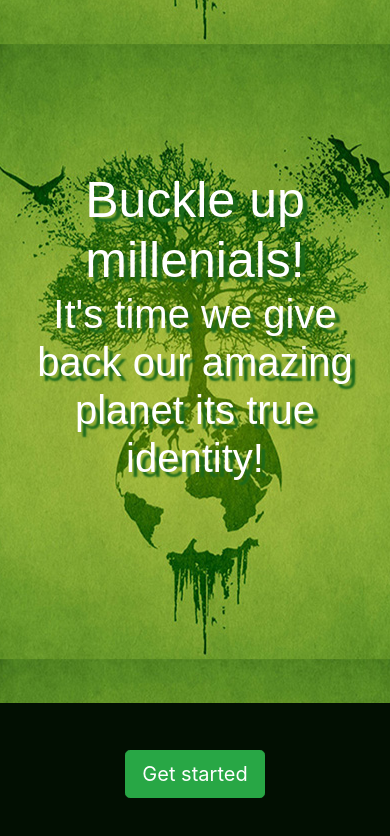
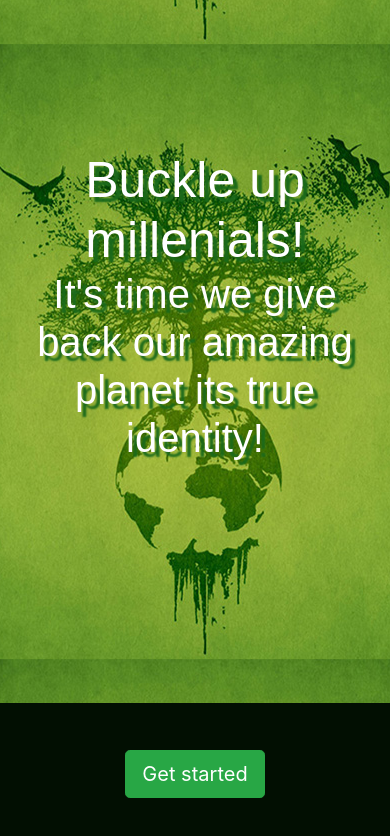
Before and after one commit to CaptainMihir/CaptainMihir.github.io, a plain HTML site: page index.html in a window 390 px wide. Drawn offline with nearby package versions, Linux system fonts and the light colour scheme; a web font is replaced by a local one.

Commit message:
lowered top margin

```diff
--- a/css/style.css
+++ b/css/style.css
@@ -52,6 +52,6 @@ html, body {
     font-size: 40px;
     text-align: center;
     text-shadow: 5px 5px 2px #1B691B;
-    margin-top: 170px;
+    margin-top: 150px;
   }
 }
```
